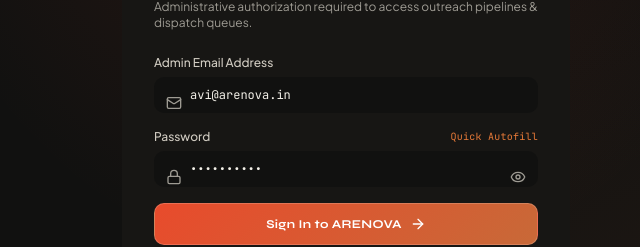
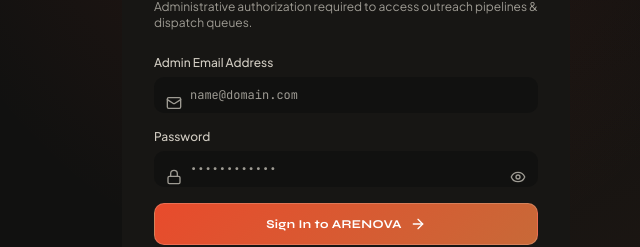
Before and after one commit to avicdr/cold-outreach-agent, a Next.js app: page /login in a window 1280 px wide. Shown: the part 320-567 px from the top of the page, without its empty margins (294-934 px from the left). Built offline with nearby package versions, Linux system fonts and the light colour scheme.

Commit message:
update favicon to arenova.ico and clear default login inputs

```diff
--- a/src/app/layout.tsx
+++ b/src/app/layout.tsx
@@ -13,7 +13,11 @@
   description:
     'High-velocity cinematic enterprise cold email automation, multi-inbox deliverability scaling, and lead discovery engine.',
   icons: {
-    icon: '/favicon.ico',
+    icon: [
+      { url: '/arenova.ico' },
+      { url: '/favicon.ico' },
+    ],
+    shortcut: '/arenova.ico',
     apple: '/arenova.png',
   },
 };
--- a/src/app/login/page.tsx
+++ b/src/app/login/page.tsx
@@ -6,8 +6,8 @@
 
 export default function LoginPage() {
   const router = useRouter();
-  const [email, setEmail] = useState('avi@arenova.in');
-  const [password, setPassword] = useState('seekerop1@');
+  const [email, setEmail] = useState('');
+  const [password, setPassword] = useState('');
   const [showPassword, setShowPassword] = useState(false);
   const [loading, setLoading] = useState(false);
   const [errorMessage, setErrorMessage] = useState<string | null>(null);
@@ -41,12 +41,6 @@
       setErrorMessage('Network connection error. Please try again.');
       setLoading(false);
     }
-  };
-
-  const handleAutofill = () => {
-    setEmail('avi@arenova.in');
-    setPassword('seekerop1@');
-    setErrorMessage(null);
   };
 
   return (
@@ -116,7 +110,7 @@
                 <input
                   type="email"
                   required
-                  placeholder="avi@arenova.in"
+                  placeholder="name@domain.com"
                   value={email}
                   onChange={(e) => setEmail(e.target.value)}
                   className="w-full pl-9 pr-3 py-2.5 rounded-[10px] bg-[#111110] border border-[rgba(243,240,232,0.12)] text-[#F3F0E8] placeholder-[#9E9B93] focus:outline-none focus:border-[#E84B2C] focus:ring-2 focus:ring-[#E84B2C]/20 text-xs font-mono transition-all"
@@ -125,16 +119,7 @@
             </div>
 
             <div>
-              <div className="flex items-center justify-between mb-1.5">
-                <label className="block text-[#D0CBC1] font-medium">Password</label>
-                <button
-                  type="button"
-                  onClick={handleAutofill}
-                  className="text-[10px] text-[#E87A38] hover:text-[#E84B2C] font-mono tracking-wide transition-colors"
-                >
-                  Quick Autofill
-                </button>
-              </div>
+              <label className="block text-[#D0CBC1] font-medium mb-1.5">Password</label>
               <div className="relative">
                 <Lock className="w-4 h-4 text-[#9E9B93] absolute left-3 top-1/2 -translate-y-1/2" />
                 <input
```
Also changed, not shown: 1 other file (tests, documents, lock files or other folders).
